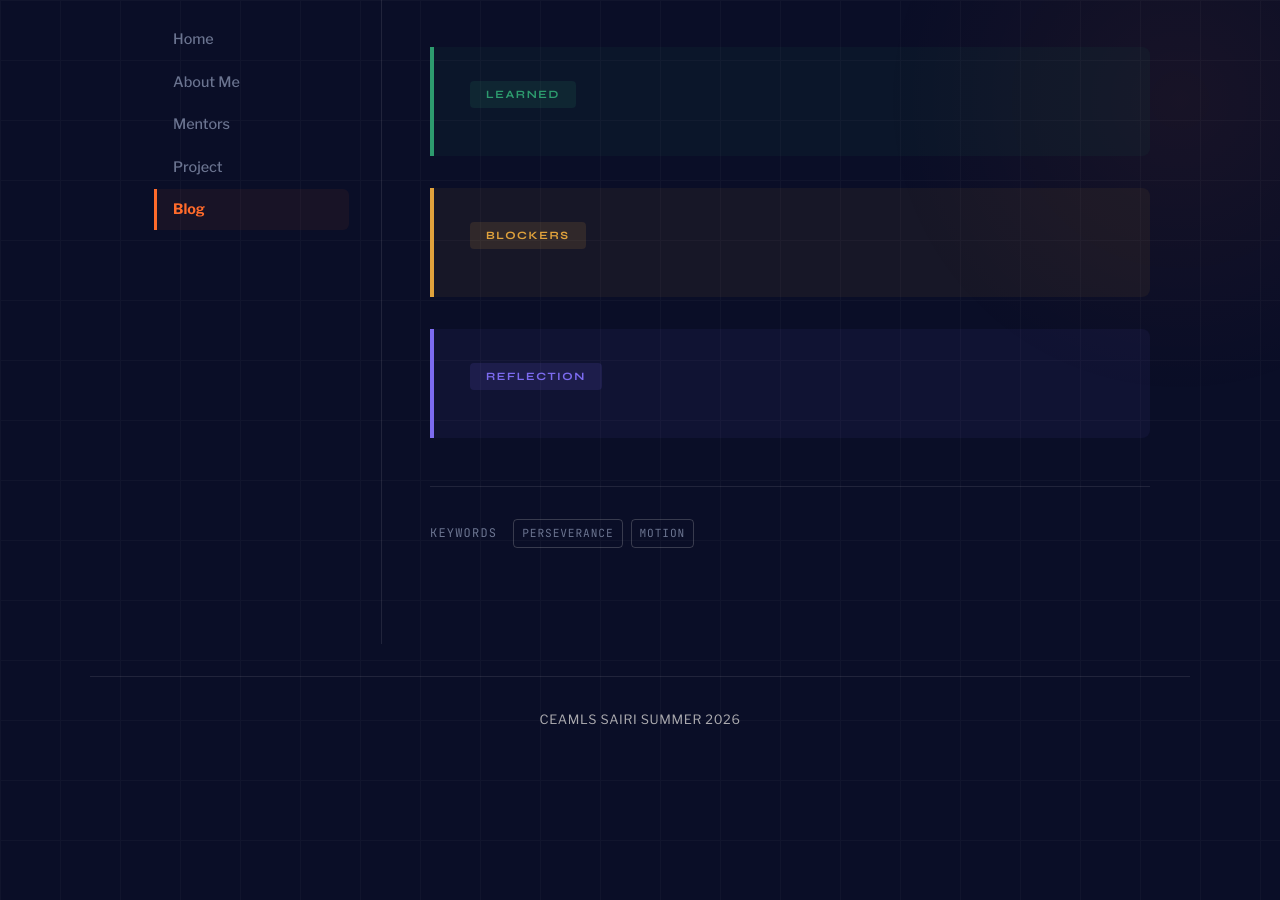
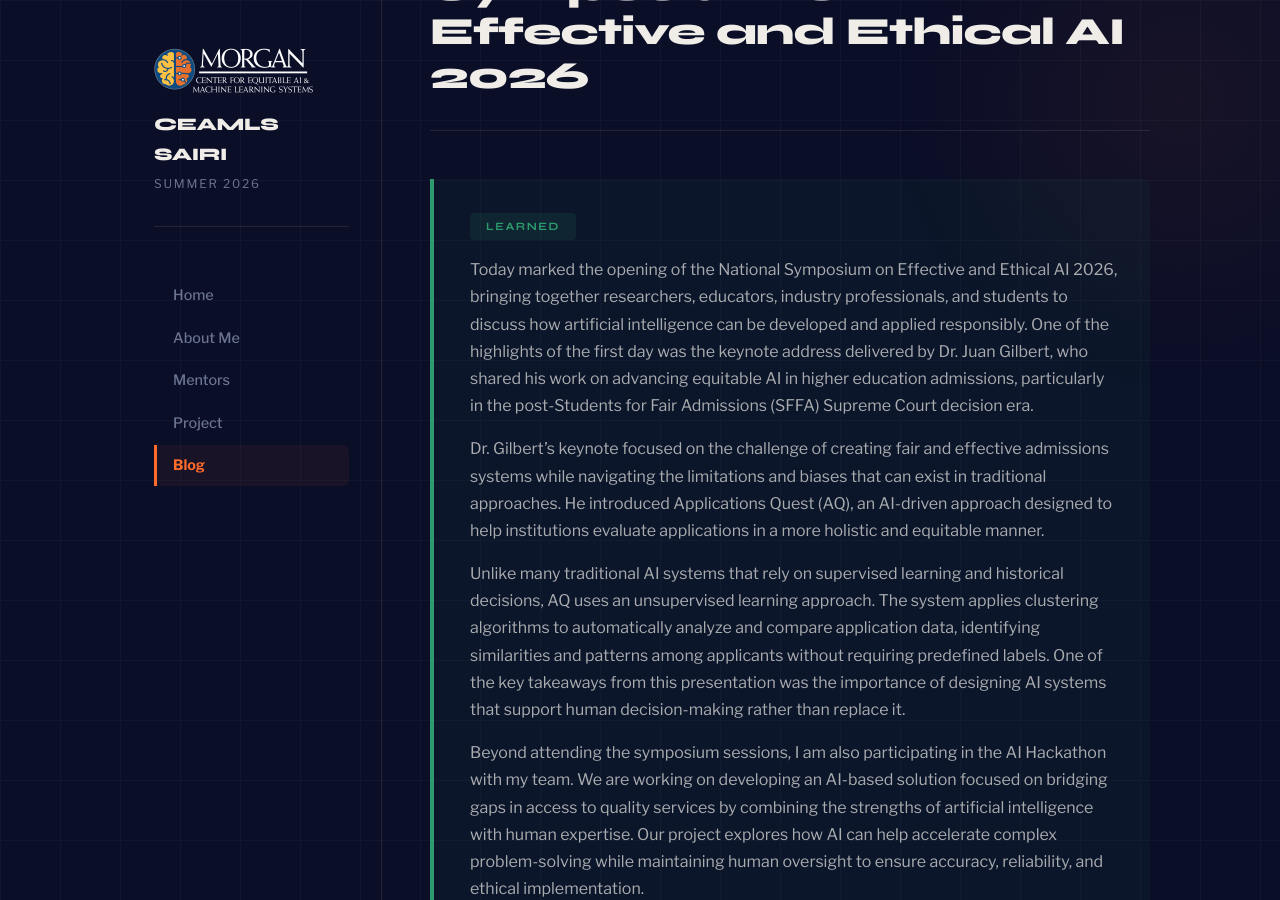
Before and after one commit to Bkaez/bkaezceamls26.github.io, a Jekyll site: the page built from _posts/2026-06-45-day-45.md, in a window 1280 px wide and 900 px high, scrolled down 290 px. Built offline with Jekyll 4.4.1, drawn with Linux system fonts in a browser that asks for light colours; before the commit the page ends 1069 px from its top, so only the background shows below that; some of the changed text lies outside the part shown.

Commit message:
Update 2026-06-45-day-45.md

```diff
--- a/_posts/2026-06-45-day-45.md
+++ b/_posts/2026-06-45-day-45.md
@@ -1,13 +1,21 @@
 ---
 layout: post
-title: "Day 45 — "
+title: "Day 45 — National Symposium on Effective and Ethical AI 2026"
 date: 2026-07-25
 permalink: /day45.html
 tags: ["Perseverance", "Motion"]
 
 what_i_learned: |
+ Today marked the opening of the National Symposium on Effective and Ethical AI 2026, bringing together researchers, educators, industry professionals, and students to discuss how artificial intelligence can be developed and applied responsibly. One of the highlights of the first day was the keynote address delivered by Dr. Juan Gilbert, who shared his work on advancing equitable AI in higher education admissions, particularly in the post-Students for Fair Admissions (SFFA) Supreme Court decision era.
 
+ Dr. Gilbert’s keynote focused on the challenge of creating fair and effective admissions systems while navigating the limitations and biases that can exist in traditional approaches. He introduced Applications Quest (AQ), an AI-driven approach designed to help institutions evaluate applications in a more holistic and equitable manner.
+
+ Unlike many traditional AI systems that rely on supervised learning and historical decisions, AQ uses an unsupervised learning approach. The system applies clustering algorithms to automatically analyze and compare application data, identifying similarities and patterns among applicants without requiring predefined labels. One of the key takeaways from this presentation was the importance of designing AI systems that support human decision-making rather than replace it.
+
+ Beyond attending the symposium sessions, I am also participating in the AI Hackathon with my team. We are working on developing an AI-based solution focused on bridging gaps in access to quality services by combining the strengths of artificial intelligence with human expertise. Our project explores how AI can help accelerate complex problem-solving while maintaining human oversight to ensure accuracy, reliability, and ethical implementation.
 
 blockers: |
+ I had no blockers today, praise be to God.
 reflection: |
+ Today was an inspiring start to the symposium, and I left feeling motivated by the conversations around ethical AI while gaining new ideas that I'll carry into both my research and our hackathon project.
 ---
```
